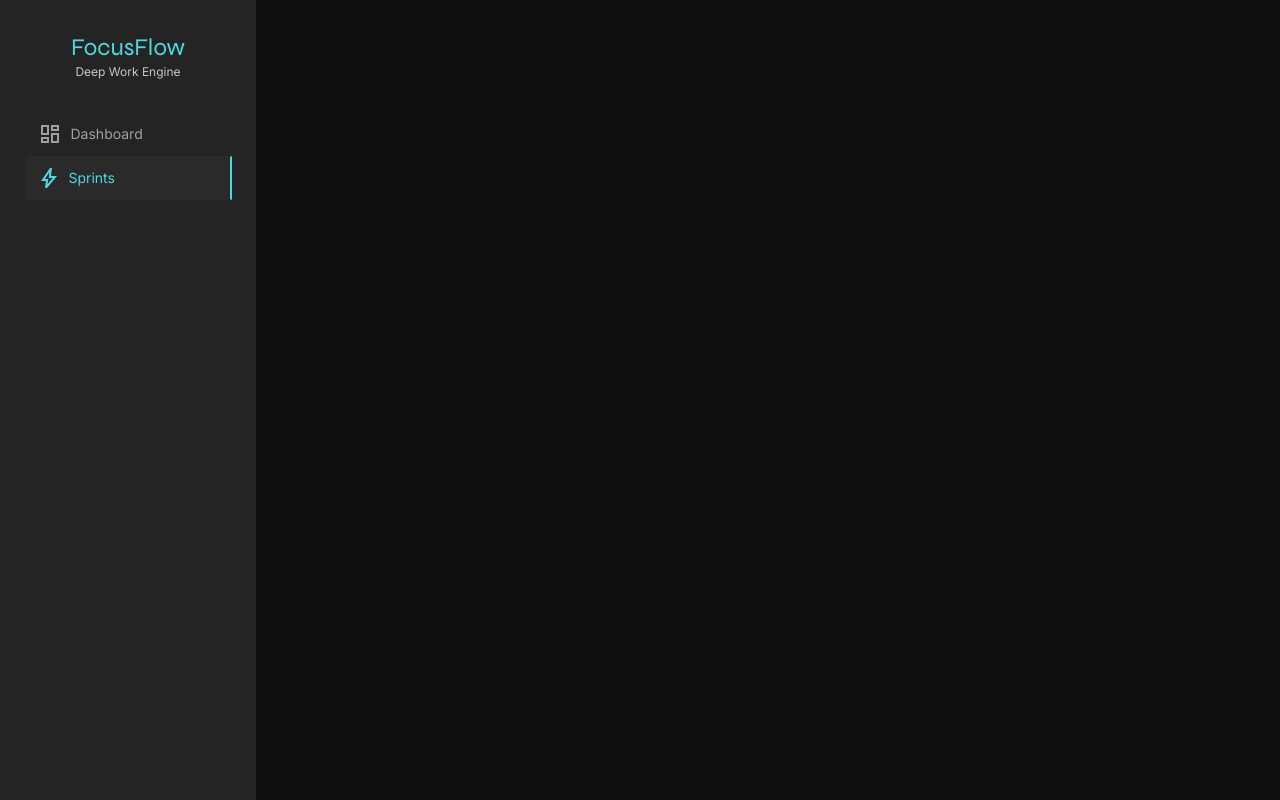
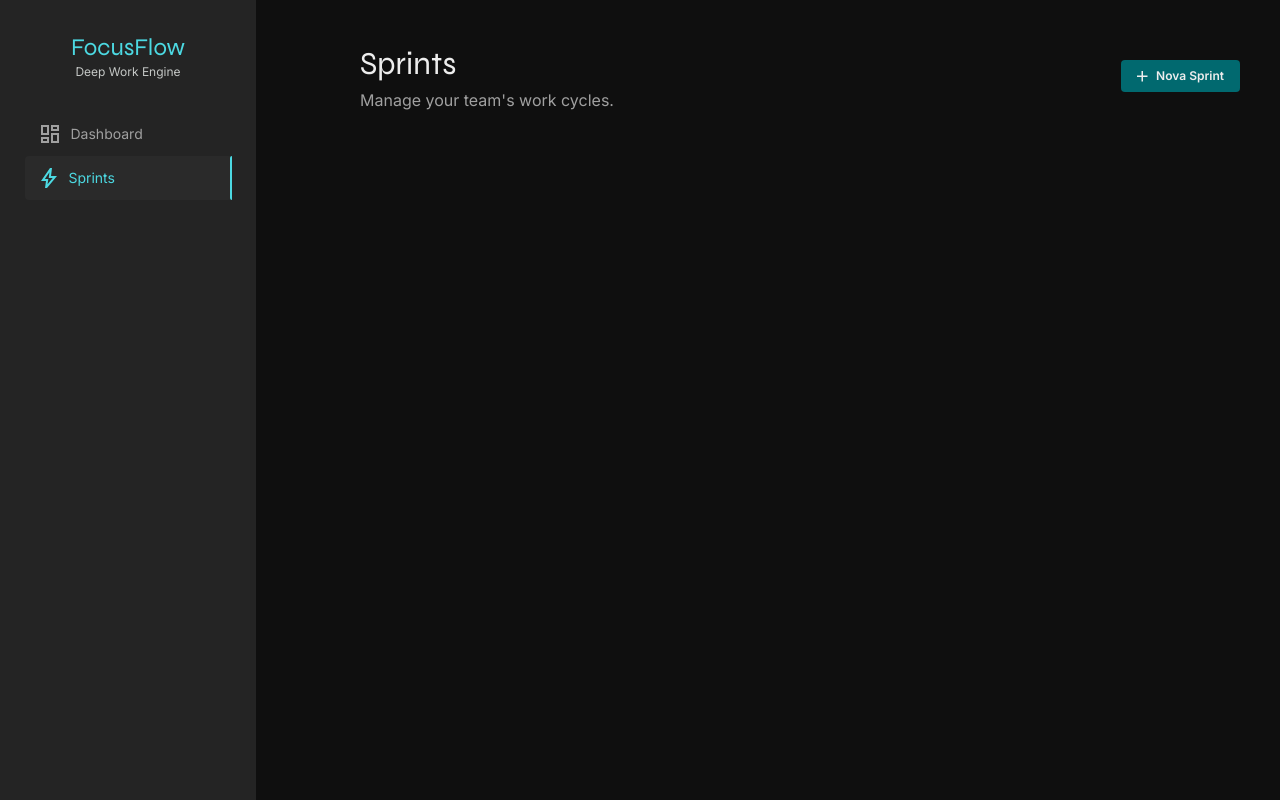
Before and after one commit to JoaoGustavo-dev/focusflow, a React (Vite) app: page /sprints in a window 1280 px wide. Built offline with nearby package versions, Linux system fonts and the light colour scheme.

Commit message:
feat: add reusable Button component and integrate into Sprints page

```diff
--- /dev/null
+++ b/src/components/Button.jsx
@@ -0,0 +1,36 @@
+import { tv } from 'tailwind-variants'
+
+const button = tv({
+  base: 'flex items-center justify-center font-semibold rounded-sm transition hover:opacity-75 hover:cursor-pointer gap-2',
+  variants: {
+    size: {
+      md: 'px-4 py-2 text-xs ',
+      lg: 'px-3 py-6 text-base',
+    },
+    color: {
+      primary: 'text-main bg-primary-status',
+      secondary: 'text-secondary bg-transparent border border-border',
+      ghost: 'bg-transparent text-secondary',
+      danger: 'bg-high-priority text-smooth-primary',
+    },
+    disabled: {
+      true: 'cursor-not-allowed opacity-50 hover:opacity-50',
+    },
+  },
+  defaultVariants: {
+    color: 'primary',
+    size: 'md',
+  },
+})
+const Button = ({ children, color = 'primary', size = 'md', ...rest }) => {
+  return (
+    <button
+      className={button({ color, size, disabled: rest.disabled })}
+      {...rest}
+    >
+      {children}
+    </button>
+  )
+}
+
+export default Button
--- a/src/pages/Sprints.jsx
+++ b/src/pages/Sprints.jsx
@@ -1,5 +1,19 @@
+import Header from '../components/Header'
+import Button from '../components/Button'
+import PlusIcon from '../assets/icons/plus.svg?react'
+
 const Sprints = () => {
-  return <div className=""></div>
+  return (
+    <div className="flex flex-col gap-6 p-10">
+      <div className="flex items-center justify-between">
+        <Header title="Sprints" description="Manage your team's work cycles." />
+        <Button>
+          <PlusIcon />
+          Nova Sprint
+        </Button>
+      </div>
+    </div>
+  )
 }
 
 export default Sprints
```
Also changed, not shown: src/assets/icons/plus.svg (added).
